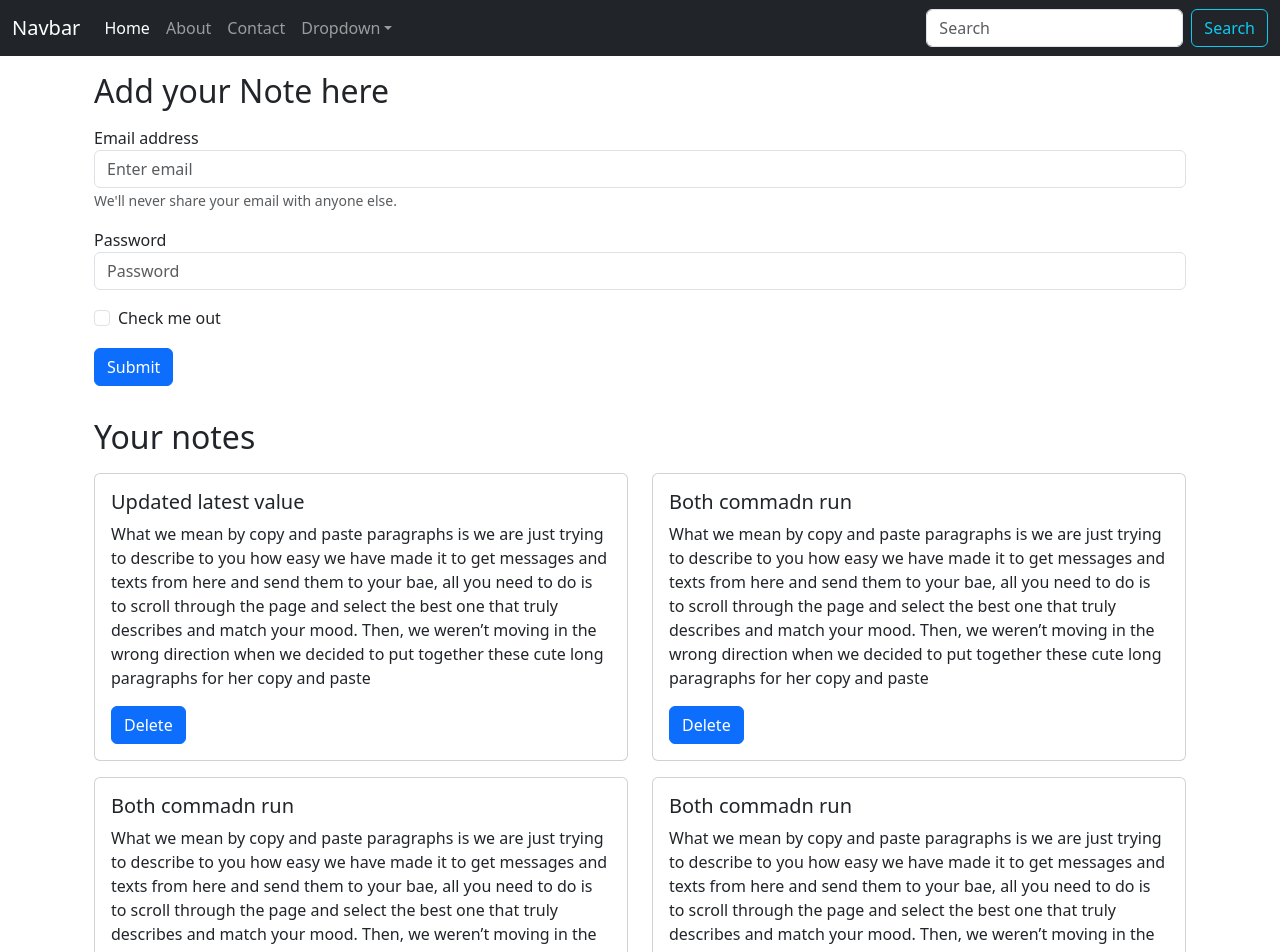
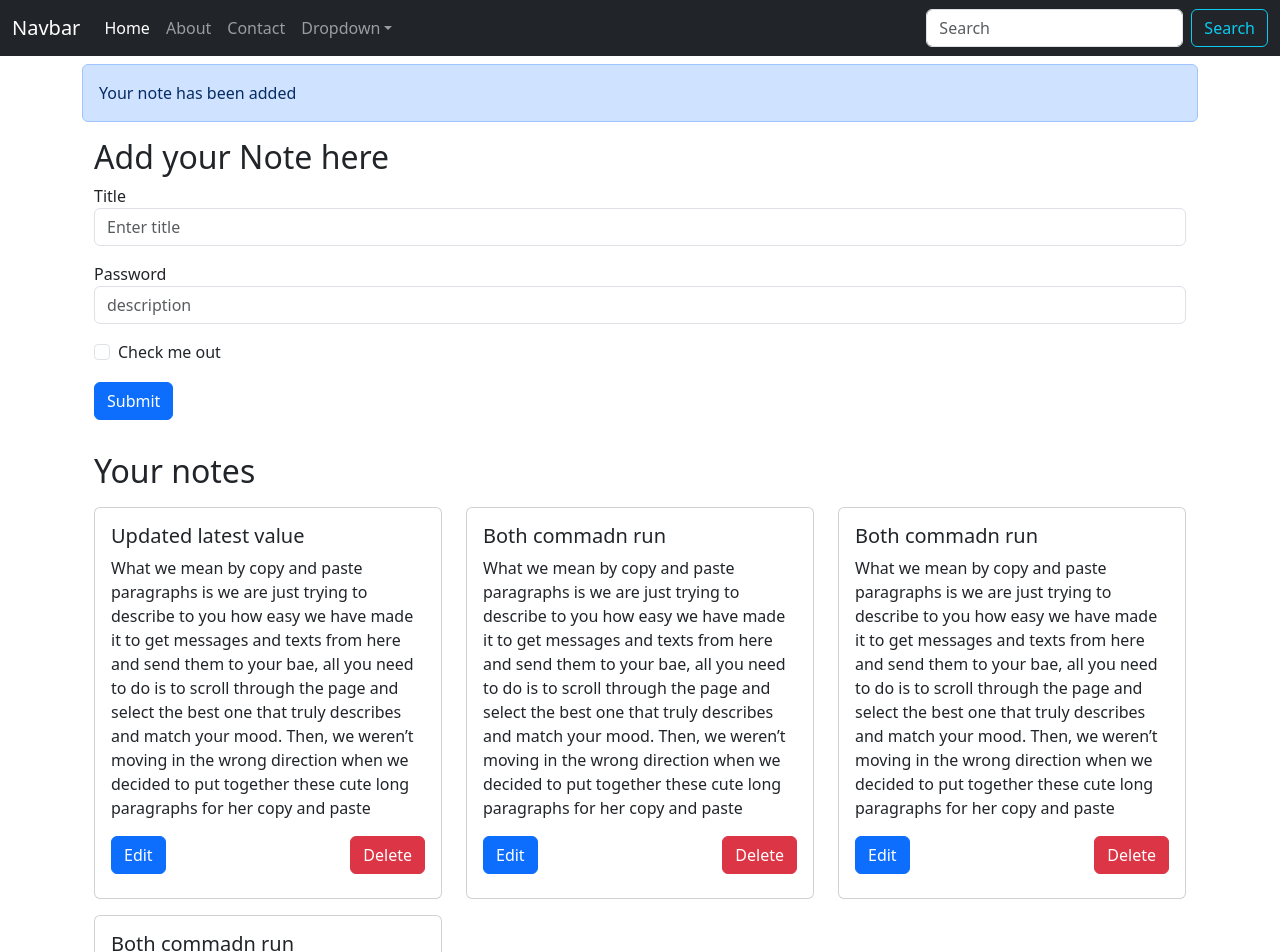
Before and after one commit to RUSHIKESHUBALE/inotebook, a React (Create React App) app: page / in a window 1280 px wide. Shown: the top 952 px of the page. Built offline with nearby package versions, Linux system fonts and the light colour scheme.

Commit message:
add note functionality added on clientside

```diff
--- a/src/App.js
+++ b/src/App.js
@@ -1,5 +1,6 @@
 import './App.css';
 import About from './Components/About';
+import Alert from './Components/Alert';
 import Home from './Components/Home';
 import Navbar from './Components/Navbar';
 import NoteStates from './context/notes/NotesStates';
@@ -16,6 +17,7 @@ function App() {
       <NoteStates>
         <Router>
           <Navbar />
+          <Alert message ="Your note has been added" alertType = "primary"/>
           <div className="container">
             <Routes>
               <Route exaxt path='/' element={<Home />} />
--- /dev/null
+++ b/src/Components/AddNote.js
@@ -0,0 +1,43 @@
+import React, { useContext, useState } from 'react'
+import noteContext from '../context/notes/notescontext'
+
+function AddNote() {
+    // Store the context in some variable
+    const context = useContext(noteContext);
+
+    // Assign the values here locally
+    const { addNote } = context;
+
+    const [note, setNote] = useState({title : "Default title", description : "Default description", tag : "Default"})
+
+    const handleClick = (e)=>{
+        e.preventDefault();  // For not reloading page
+        addNote(note.title, note.description, note.tag);
+    }
+
+    const onChange = (e)=>{
+        setNote({...note, [e.target.name]: [e.target.value]})
+    }
+    return (
+        <div className="my-3">
+            <h2>Add your Note here</h2>
+            <form>
+                <div className="form-group">
+                    <label htmlFor="title">Title</label>
+                    <input type="text" className="form-control" id="title" name="title" aria-describedby="emailHelp" placeholder="Enter title" onChange={onChange}/>
+                </div>
+                <div className="form-group my-3">
+                    <label htmlFor="description">Password</label>
+                    <input type="text" className="form-control" id="description" name="description" placeholder="description" onChange={onChange}/>
+                </div>
+                <div className="form-check">
+                    <input type="checkbox" className="form-check-input" id="exampleCheck1" />
+                    <label className="form-check-label" htmlFor="exampleCheck1">Check me out</label>
+                </div>
+                <button type="submit" className="btn btn-primary my-3" onClick={handleClick}>Submit</button>
+            </form>
+        </div>
+    )
+}
+
+export default AddNote
--- /dev/null
+++ b/src/Components/Alert.js
@@ -0,0 +1,13 @@
+import React from 'react'
+
+function Alert(props) {
+    return (
+        <div className = "container">
+            <div className={`alert alert-${props.alertType} my-2`} role="alert">
+                {props.message}
+            </div>
+        </div>
+    )
+}
+
+export default Alert
--- a/src/Components/Home.js
+++ b/src/Components/Home.js
@@ -12,25 +12,6 @@ function Home() {
 
   return (
     <div className="container my-3">
-      <h2>Add your Note here</h2>
-      <div className="my-3">
-        <form>
-          <div className="form-group">
-            <label htmlFor="exampleInputEmail1">Email address</label>
-            <input type="email" className="form-control" id="exampleInputEmail1" aria-describedby="emailHelp" placeholder="Enter email" />
-            <small id="emailHelp" className="form-text text-muted">We'll never share your email with anyone else.</small>
-          </div>
-          <div className="form-group my-3">
-            <label htmlFor="exampleInputPassword1">Password</label>
-            <input type="password" className="form-control" id="exampleInputPassword1" placeholder="Password" />
-          </div>
-          <div className="form-check">
-            <input type="checkbox" className="form-check-input" id="exampleCheck1" />
-            <label className="form-check-label" htmlFor="exampleCheck1">Check me out</label>
-          </div>
-          <button type="submit" className="btn btn-primary my-3">Submit</button>
-        </form>
-      </div>
       <Notes />
     </div>
   )
--- a/src/Components/Notes.js
+++ b/src/Components/Notes.js
@@ -1,6 +1,7 @@
-import React, {useContext} from 'react'
+import React, { useContext } from 'react'
 import NotesItem from './NotesItem'
 import noteContext from '../context/notes/notescontext'
+import AddNote from './AddNote';
 
 
 function Notes() {
@@ -11,12 +12,15 @@ function Notes() {
     const { notes, setNotes } = context;
 
     return (
-        <div class = "row my-3">
-            <h2>Your notes</h2>
-            {notes.map((note) => {
-                return <NotesItem title={note.title} description={note.description} key = {note.id} />
-            })}
-        </div>
+        <>
+            <AddNote />
+            <div className="row my-3">
+                <h2>Your notes</h2>
+                {notes.map((note, addNote) => {
+                    return <NotesItem key={note._id} title={note.title} description={note.description} />
+                })}
+            </div>
+        </>
     )
 }
 
--- a/src/Components/NotesItem.js
+++ b/src/Components/NotesItem.js
@@ -1,18 +1,21 @@
 import React from 'react'
 import {
     Link
-  } from "react-router-dom";
+} from "react-router-dom";
 
 
 function NotesItem(props) {
     return (
-        <div className = "col-md-6">
+        <div className="col-md-4">
             <div className="card my-2" >
-                    <div className="card-body">
-                        <h5 className="card-title">{props.title}</h5>
-                        <p className="card-text">{props.description}</p>
-                        <Link to="" className="btn btn-primary">Delete</Link>
+                <div className="card-body">
+                    <h5 className="card-title">{props.title}</h5>
+                    <p className="card-text">{props.description}</p>
+                    <div className="contianer d-flex justify-content-between mb-2">
+                        <button type="button" className="btn btn-primary" >Edit</button>
+                        <button type="button" className="btn btn-danger">Delete</button>
                     </div>
+                </div>
             </div>
         </div>
     )
--- a/src/context/notes/NotesStates.js
+++ b/src/context/notes/NotesStates.js
@@ -6,7 +6,7 @@ const NoteState = (props)=>{
     // Pass the hardcoded value for now
     const notesInitial = [
         {
-          "_id": "642eb06341450ad718e4343f",
+          "_id": "642eesfdb06341450desad718e4343f",
           "user": "642eb00c41450ad718e4343a",
           "title": "Updated latest value",
           "description": "What we mean by copy and paste paragraphs is we are just trying to describe to you how easy we have made it to get messages and texts from here and send them to your bae, all you need to do is to scroll through the page and select the best one that truly describes and match your mood. Then, we weren’t moving in the wrong direction when we decided to put together these cute long paragraphs for her copy and paste ",
@@ -15,7 +15,7 @@ const NoteState = (props)=>{
           "__v": 0
         },
         {
-          "_id": "642f702a38a1c77833417d73",
+          "_id": "6VEDCXAS42f702a38a1qawdc77sq833417d73",
           "user": "642eb00c41450ad718e4343a",
           "title": "Both commadn run",
           "description": "What we mean by copy and paste paragraphs is we are just trying to describe to you how easy we have made it to get messages and texts from here and send them to your bae, all you need to do is to scroll through the page and select the best one that truly describes and match your mood. Then, we weren’t moving in the wrong direction when we decided to put together these cute long paragraphs for her copy and paste ",
@@ -24,7 +24,7 @@ const NoteState = (props)=>{
           "__v": 0
         },
         {
-          "_id": "642f702a38a1c77833417d73",
+          "_id": "642vedczf70qs2a38a1c77swa833417d73",
           "user": "642eb00c41450ad718e4343a",
           "title": "Both commadn run",
           "description": "What we mean by copy and paste paragraphs is we are just trying to describe to you how easy we have made it to get messages and texts from here and send them to your bae, all you need to do is to scroll through the page and select the best one that truly describes and match your mood. Then, we weren’t moving in the wrong direction when we decided to put together these cute long paragraphs for her copy and paste ",
@@ -33,7 +33,7 @@ const NoteState = (props)=>{
           "__v": 0
         },
         {
-          "_id": "642f702a38a1c77833417d73",
+          "_id": "642f702a3qw8a1c7wq7833417ewsd73",
           "user": "642eb00c41450ad718e4343a",
           "title": "Both commadn run",
           "description": "What we mean by copy and paste paragraphs is we are just trying to describe to you how easy we have made it to get messages and texts from here and send them to your bae, all you need to do is to scroll through the page and select the best one that truly describes and match your mood. Then, we weren’t moving in the wrong direction when we decided to put together these cute long paragraphs for her copy and paste ",
@@ -45,11 +45,37 @@ const NoteState = (props)=>{
 
     // This will get sent
     const [notes, setNotes] = useState(notesInitial)
+     // Add note
+     const addNote = (title, description, tag)=>{
+        console.log("adding a new note")
+        // TODO : Make api call to save this notes in DB
+        let newNote = {
+          "_id": "642f702asd73",
+          "user": "642eb00c41450ad718e4343a",
+          "title": title,
+          "description": description,
+          "tag": tag,
+          "timeStamp": "2023-04-07T01:21:46.708Z",
+          "__v": 0
+        }
+
+        setNotes(notes.concat(newNote))
+     }
+     // Delete note
+     const deleteNote = (id)=>{
+
+     }
+
+     // Edit note
+     const editNote = (id)=>{
+
+     }
+
 
     return (
-        <noteContext.Provider value={{notes, setNotes}}>
-            {props.children}
-        </noteContext.Provider>
+      <noteContext.Provider value={{notes, addNote, }}>
+          {props.children}
+      </noteContext.Provider>
     )
 }
 
```
